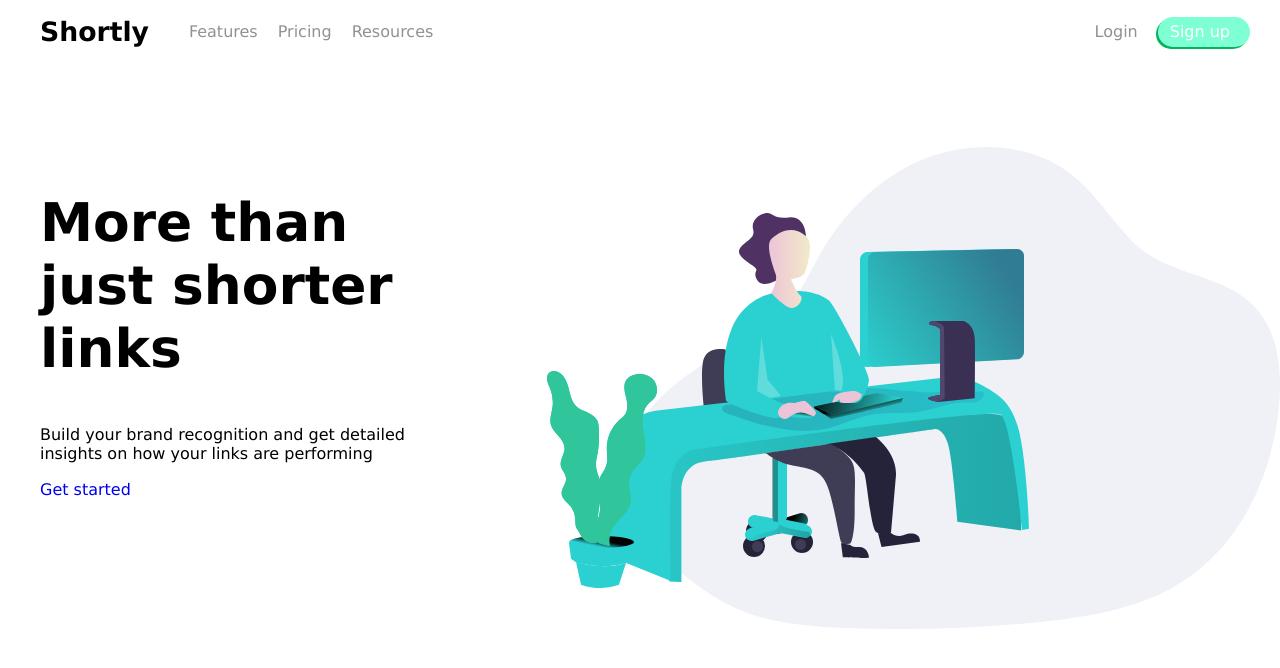
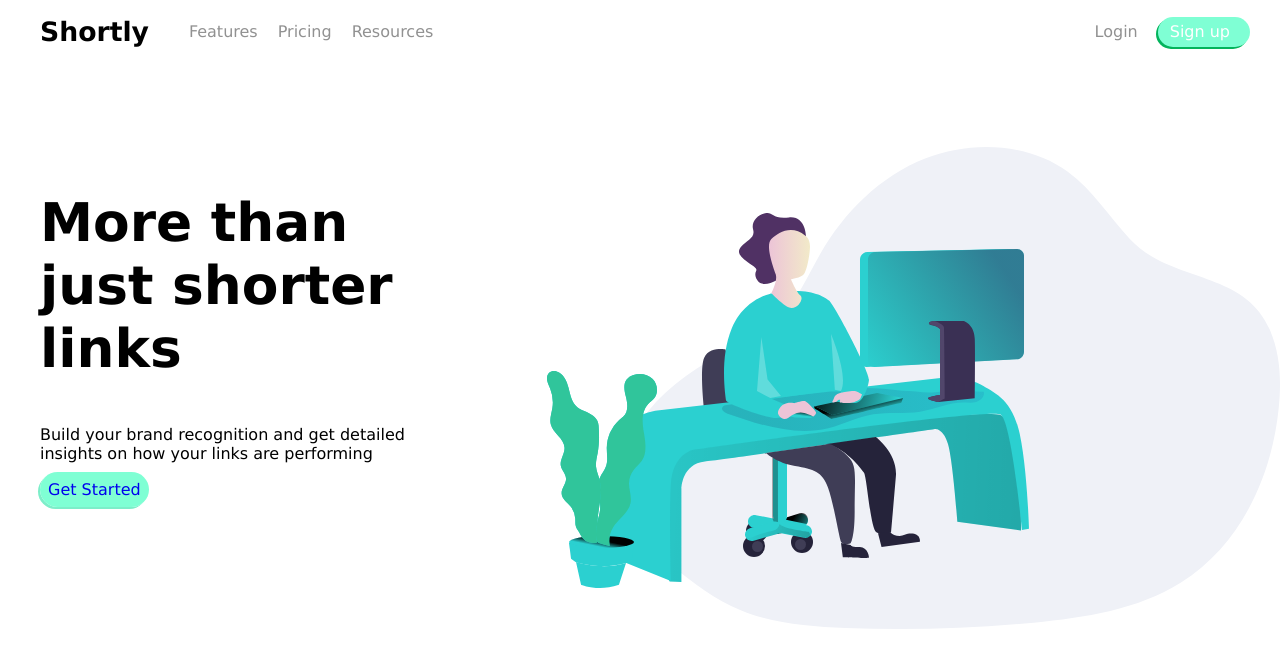
Before and after one commit to Brian-Machiestay/url-shortening, a React (Create React App) app in the folder client-side/: page / in a window 1280 px wide. Shown: the top 668 px of the page. Built offline with nearby package versions, Linux system fonts and the light colour scheme; the HTML template or start-up script is replaced by a standard one.

Commit message:
create a get started component

```diff
--- a/client-side/src/assets/styles/main.css
+++ b/client-side/src/assets/styles/main.css
@@ -18,3 +18,11 @@
 .textJumbo p, .textJumbo h2, .textJumbo a {
     font-family: Verdana, Geneva, Tahoma, sans-serif;
 }
+
+/* design get-started button */
+.start {
+    background-color: aquamarine;
+    border-radius: 30px;
+    box-shadow: -2px 2px rgb(125, 238, 201);
+    padding: 8px;
+}
--- /dev/null
+++ b/client-side/src/components/getStarted.jsx
@@ -0,0 +1,7 @@
+import React from "react";
+
+const GetStarted = () => {
+    return <a href="#" className="start">Get Started</a>;
+}
+
+export default GetStarted;
--- a/client-side/src/components/jumbotron.jsx
+++ b/client-side/src/components/jumbotron.jsx
@@ -1,5 +1,6 @@
 import React from "react";
 import jumbologo from '../assets/images/illustration-working.svg';
+import GetStarted from "./getStarted";
 
 const Jumbotron = () => {
     return (
@@ -7,7 +8,7 @@ const Jumbotron = () => {
             <div className="textJumbo">
                 <h2>More than just shorter links</h2>
                 <p className="brand">Build your brand recognition and get detailed insights on how your links are performing</p>
-                <a href="#" className="start">Get started</a>
+                <GetStarted />
             </div>
             <div className="imageJumbo">
                 <img src={ jumbologo } alt="working illustration" />
```
